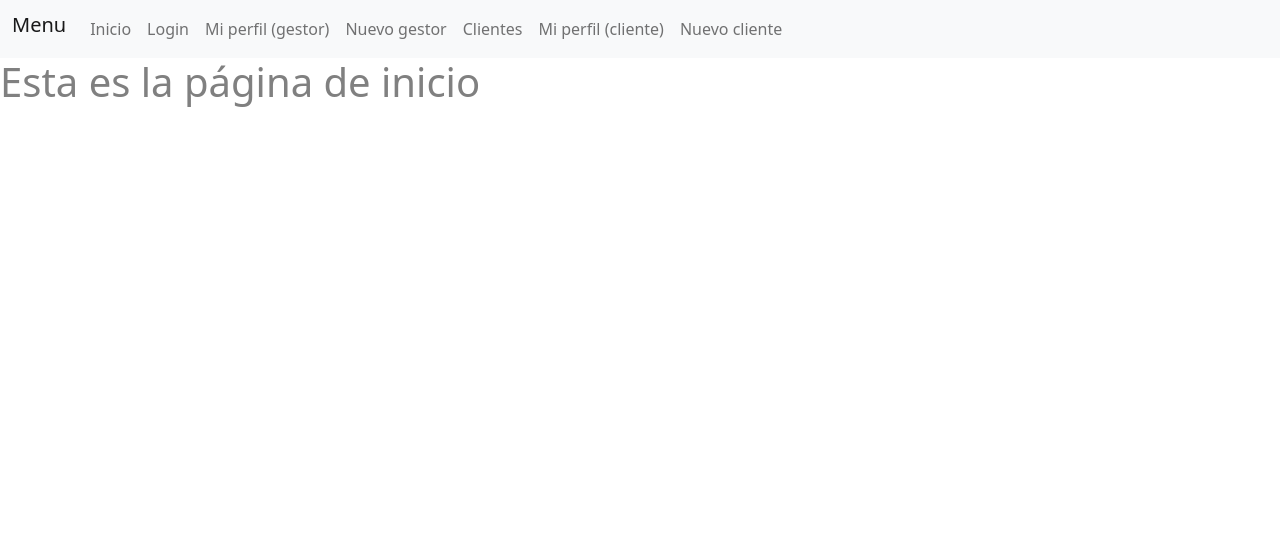
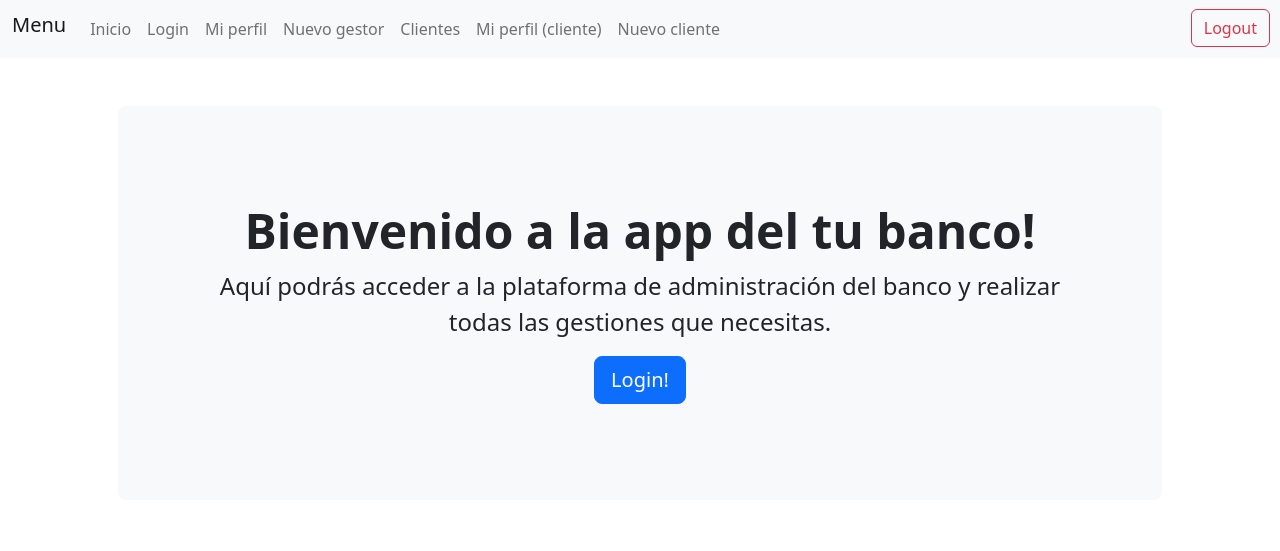
Before and after one commit to SergioCozarCurso/Practica_final, a plain HTML site: page index.html in a window 1280 px wide. Drawn offline with nearby package versions, Linux system fonts and the light colour scheme.

Commit message:
arreglos

```diff
--- a/index.html
+++ b/index.html
@@ -12,6 +12,8 @@
 <link href="https://cdn.jsdelivr.net/npm/bootstrap@5.2.2/dist/css/bootstrap.min.css" rel="stylesheet" integrity="sha384-Zenh87qX5JnK2Jl0vWa8Ck2rdkQ2Bzep5IDxbcnCeuOxjzrPF/et3URy9Bv1WTRi" crossorigin="anonymous">
 <!-- JavaScript Bundle with Popper -->
 <script src="https://cdn.jsdelivr.net/npm/bootstrap@5.2.2/dist/js/bootstrap.bundle.min.js" integrity="sha384-OERcA2EqjJCMA+/3y+gxIOqMEjwtxJY7qPCqsdltbNJuaOe923+mo//f6V8Qbsw3" crossorigin="anonymous"></script>
+
+<link href="https://cdn.jsdelivr.net/npm/bootstrap-icons@1.4.1/font/bootstrap-icons.css" rel="stylesheet" />
 </head>
 
 <body>
@@ -30,7 +32,7 @@
                 <a data-app-link class="nav-link" aria-current="page" href="/login">Login</a>
               </li>
               <li class="nav-item">
-                <a data-app-link class="nav-link" href="/mi-perfil-gestor">Mi perfil (gestor)</a>
+                <a data-app-link class="nav-link" href="/mi-perfil-gestor">Mi perfil</a>
               </li>
               <li class="nav-item">
                 <a data-app-link class="nav-link" href="/nuevo-gestor">Nuevo gestor</a>
@@ -44,6 +46,9 @@
               <li class="nav-item">
                 <a data-app-link class="nav-link" href="/nuevo-cliente">Nuevo cliente</a>
               </li>
+              <i class="nav-item" style="position: absolute;right: 10px;">
+                <button class="btn btn-outline-danger" onclick="logout()">Logout</button>
+              </i>
               <!-- <li class="nav-item dropdown">
                 <a class="nav-link dropdown-toggle" href="#" role="button" data-bs-toggle="dropdown" aria-expanded="false">
                   Dropdown
@@ -65,6 +70,13 @@
 
     <!-- indicamos que es tipo "module" para pode rutilizar imports -->
     <script type="module" src="./src/main.js"></script>
+
+    <script>
+      const logout = () => {
+        sessionStorage.clear();
+        window.location.href = '/'
+      }
+    </script>
 </body>
 
 </html>
--- a/src/main.js
+++ b/src/main.js
@@ -15,7 +15,7 @@ const router = async () => {
         { path: "/", view: InicioVista, hasLogin: false },
         { path: "/login", view: LoginVista, hasLogin: false},
         { path: "/mi-perfil-gestor", view: MiPerfilGestorVista, hasLogin: true },
-        { path: "/nuevo-gestor", view: NuevoGestorVista,  hasLogin: true },
+        { path: "/nuevo-gestor", view: NuevoGestorVista,  hasLogin: false },
         { path: "/mi-perfil-cliente", view: MiPerfilClienteVista, hasLogin: true },
         { path: "/nuevo-cliente", view: NuevoClienteVista, hasLogin: true },
         { path: "/clientes", view: ClientesVista, hasLogin: true },
@@ -87,3 +87,8 @@ document.addEventListener("DOMContentLoaded", () => {
     // procesamos la ruta al cargar la aplicación
     router()
 })
+
+
+let contraseñas = document.querySelectorAll(".password")
+
+contraseñas.setAttribute
--- a/src/vistas/inicio/inicio.css
+++ /dev/null
@@ -1,3 +0,0 @@
-h1 {
-    color: gray;
-}
--- a/src/vistas/inicio/inicio.html
+++ b/src/vistas/inicio/inicio.html
@@ -1,4 +1,13 @@
-<!-- podemos añadir css -->
-<link rel="stylesheet" href="/src/vistas/inicio/inicio.css" />
 
-<h1>Esta es la página de inicio</h1>
+<!-- Header-->
+<header class="py-5">
+    <div class="container px-lg-5">
+        <div class="p-4 p-lg-5 bg-light rounded-3 text-center">
+            <div class="m-4 m-lg-5">
+                <h1 class="display-5 fw-bold">Bienvenido a la app del tu banco!</h1>
+                <p class="fs-4">Aquí podrás acceder a la plataforma de administración del banco y realizar todas las gestiones que necesitas.</p>
+                <a class="btn btn-primary btn-lg" href="/login">Login!</a>
+            </div>
+        </div>
+    </div>
+</header>
--- a/src/vistas/login/login.js
+++ b/src/vistas/login/login.js
@@ -30,6 +30,7 @@ function escucharClickBotonLogin() {
 
         setTimeout(() => {
             alertCreado.setAttribute("style", "display: none")
+            window.location.href = '/mi-perfil-gestor';
         }, 1500);
 
      })
--- a/src/vistas/mi-perfil-gestor/MiPerfilGestorVista.js
+++ b/src/vistas/mi-perfil-gestor/MiPerfilGestorVista.js
@@ -5,7 +5,7 @@ export default class extends Vista {
 
     constructor() {
         super()
-        this.setTitulo("Mi Perfil (gestor)")
+        this.setTitulo("Mi Perfil")
     }
 
     async getHTML() {
```
Also changed, not shown: src/vistas/login/login.html (+5 -2 lines).
